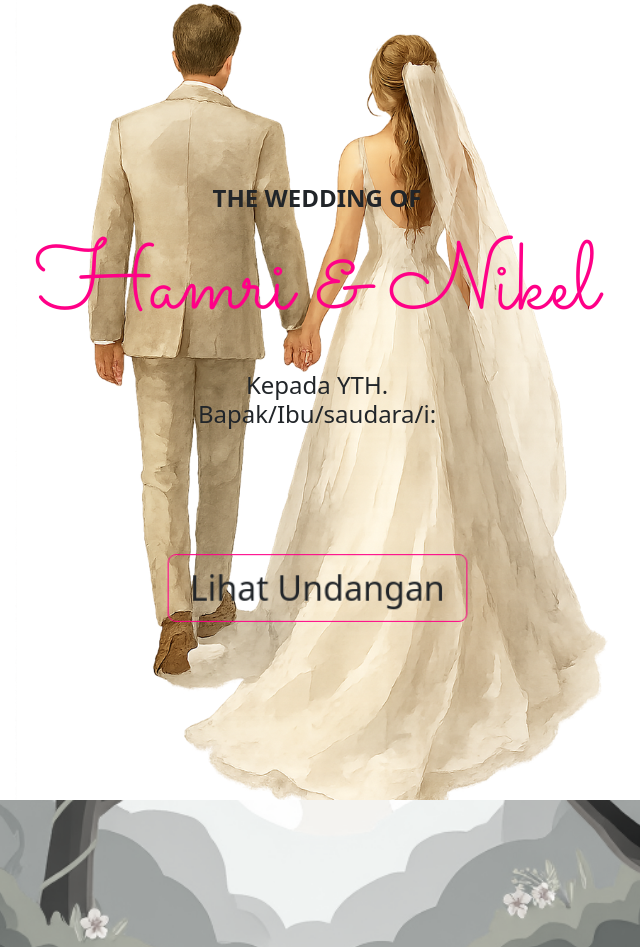
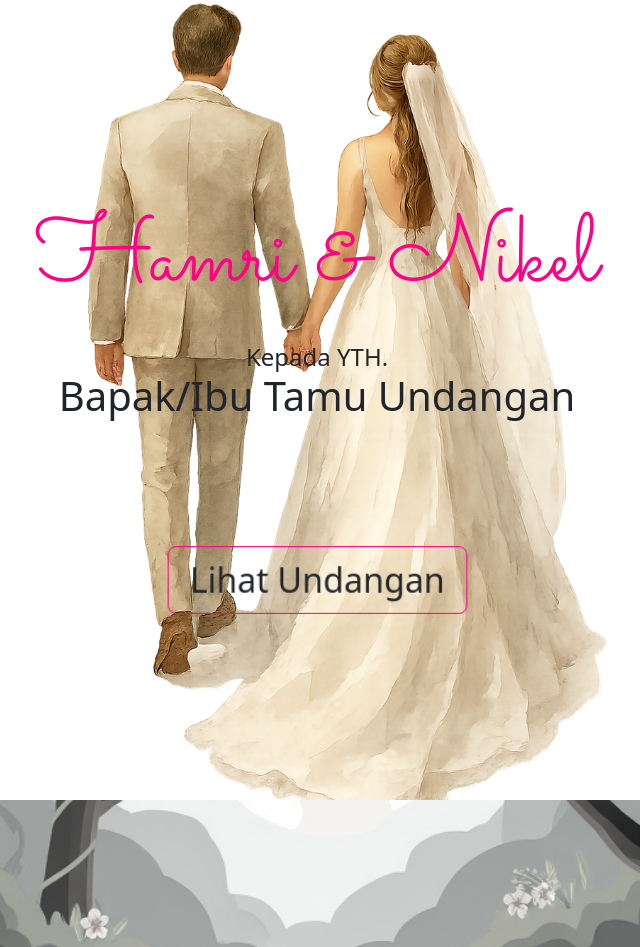
Before and after one commit to mhamry/invitation, a plain HTML site: page index.html in a window 1280 px wide. Shown: the top 947 px of the page, without its empty margins (323-963 px from the left). Drawn offline with nearby package versions, Linux system fonts and the light colour scheme; some packages are replaced by stand-ins of ours; a script that the page names is missing; files whose address does not match are found by name.

Commit message:
ambil data dari url

```diff
--- a/index.html
+++ b/index.html
@@ -23,9 +23,8 @@
   <body>
     <section class="hero w-100 h-100 p-3 d-flex justify-content-center align-content-center text-center" id="hero">
       <main class="">
-        <span style="text-transform: uppercase; font-weight: bold;">The Wedding of</span>
         <h1 class="py-3">Hamri & Nikel</h1>
-        <h4>Kepada YTH. <br> Bapak/Ibu/saudara/i:</h4>
+        <h4>Kepada YTH. <br> <span class="fs-1">Bapak/Ibu/saudara/i:</span></h4>
         <br><br>
 
          <a href="#fadeout" class="btn btn-lg mt-5 tombol" onclick="scrollEnable()">Lihat Undangan</a>
@@ -535,14 +534,14 @@
     </script>
 
     <!-- script fulldcreen -->
-     <script>
+     <!-- <script>
       $(document).on('click', '[data-toggle="lightbox"]', function (event) {
         event.preventDefault();
         $(this).ekkoLightbox({
           alwaysShowClose: true
         });
       });
-    </script>
+    </script> -->
 
       <script>
         const rootElement = document.querySelector(":root");
@@ -604,7 +603,44 @@
           }
 
 
-        })
+        });
+
+
+         //ambol data di url
+        // const urlParams = new URLSearchParams(window.location.search);
+        // const nama = urlParams.get("n") || "Tamu Undangan";
+        // const pronoun = urlParams.get("p") || "Bpk/Ibu/saudara/i" ;
+
+        // // console.log(window.location.href);
+        // // console.log(window.location.search);
+
+
+        // const namaElement = document.querySelector("#hero main h4 span");
+        // namaElement.innerText = `${pronoun} ${nama}`;
+
+        const urlParams = new URLSearchParams(window.location.search);
+
+        const namaParam = urlParams.get("n");
+        const pronounParam = urlParams.get("p");
+
+        // simpan jika ada di URL
+        if (namaParam) localStorage.setItem("nama", namaParam);
+        if (pronounParam) localStorage.setItem("pronoun", pronounParam);
+
+        // ambil dari storage
+        const nama = localStorage.getItem("nama") || "Tamu Undangan";
+        const pronoun = localStorage.getItem("pronoun") || "Bapak/Ibu";
+
+        document.querySelector("#hero main h4 span").innerText = `${pronoun} ${nama}`;
+
+
+
+
+
+
+
+
+
 
 
 
```
